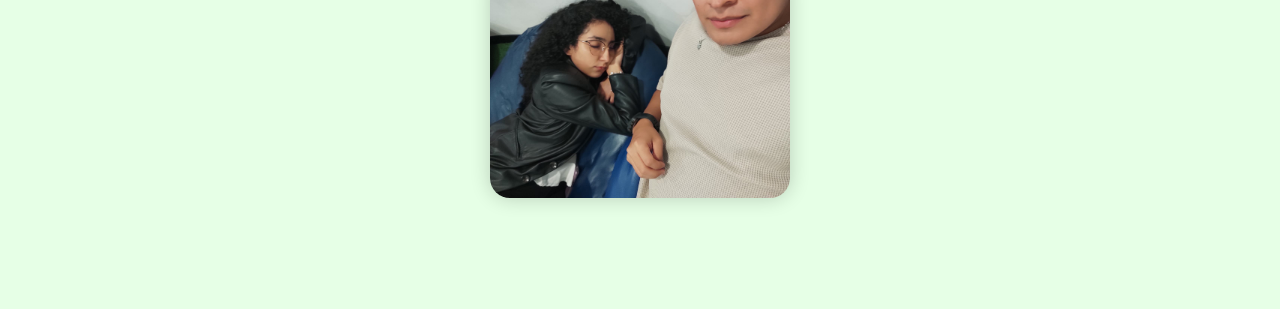
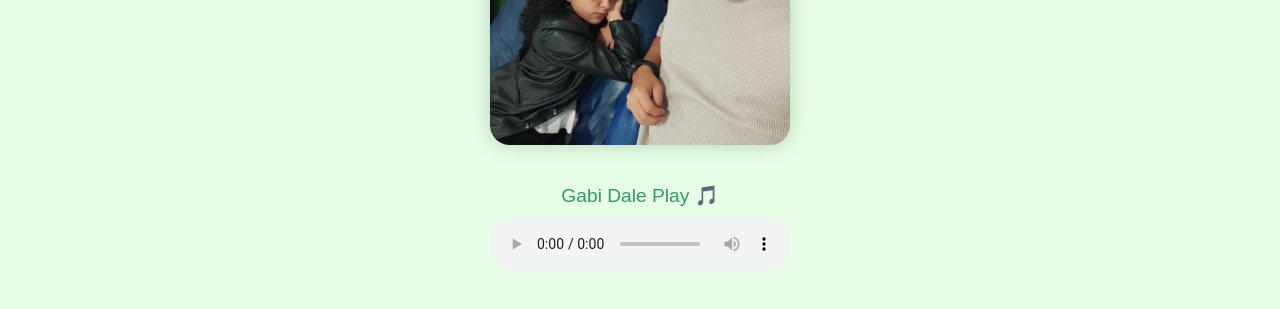
Before and after one commit to Joners14/Aguacatico, a plain HTML site: page index.html in a window 1280 px wide. Shown: the part 411-720 px from the top of the page. Drawn offline with Linux system fonts and the light colour scheme.

Commit message:
Agregar controles de audio y mensaje

```diff
--- a/index.html
+++ b/index.html
@@ -28,6 +28,12 @@
       margin: 20px 0;
     }
 
+    p {
+      font-size: 1.2em;
+      color: #339966;
+      margin-bottom: 10px;
+    }
+
     .avocado {
       position: absolute;
       font-size: 2em;
@@ -46,12 +52,19 @@
     }
   </style>
 </head>
+
 <body>
   <h1>🥑 Unoshhh Beshhitosshh En Eshaaa Frenteshhita Mi Gabishiitaaa...
-    Posdate: Eres mi aguacatito favorito 🥑</h1>
+    Posdate: Eres mi aguacatito favorito🥑</h1>
 
   <img src="Images/fotosg.jpg" alt="Foto especial" />
 
+  <p>Gabi Dale Play 🎵</p>
+
+  <audio controls loop>
+    <source src="audio/Cancion.mp3" type="audio/mpeg">
+    Tu navegador no soporta audio HTML5.
+  </audio>
 
   <script>
     function createAvocado() {
```
Also changed, not shown: 1 other file.
